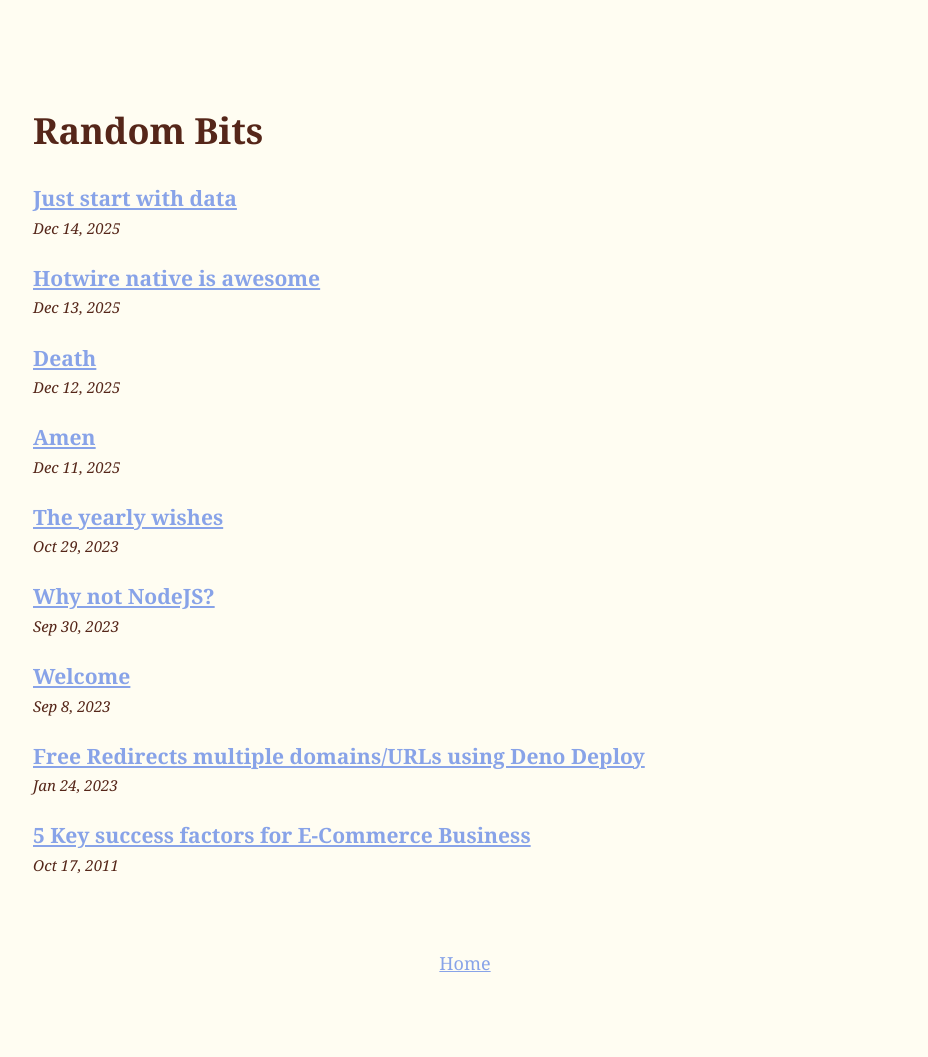
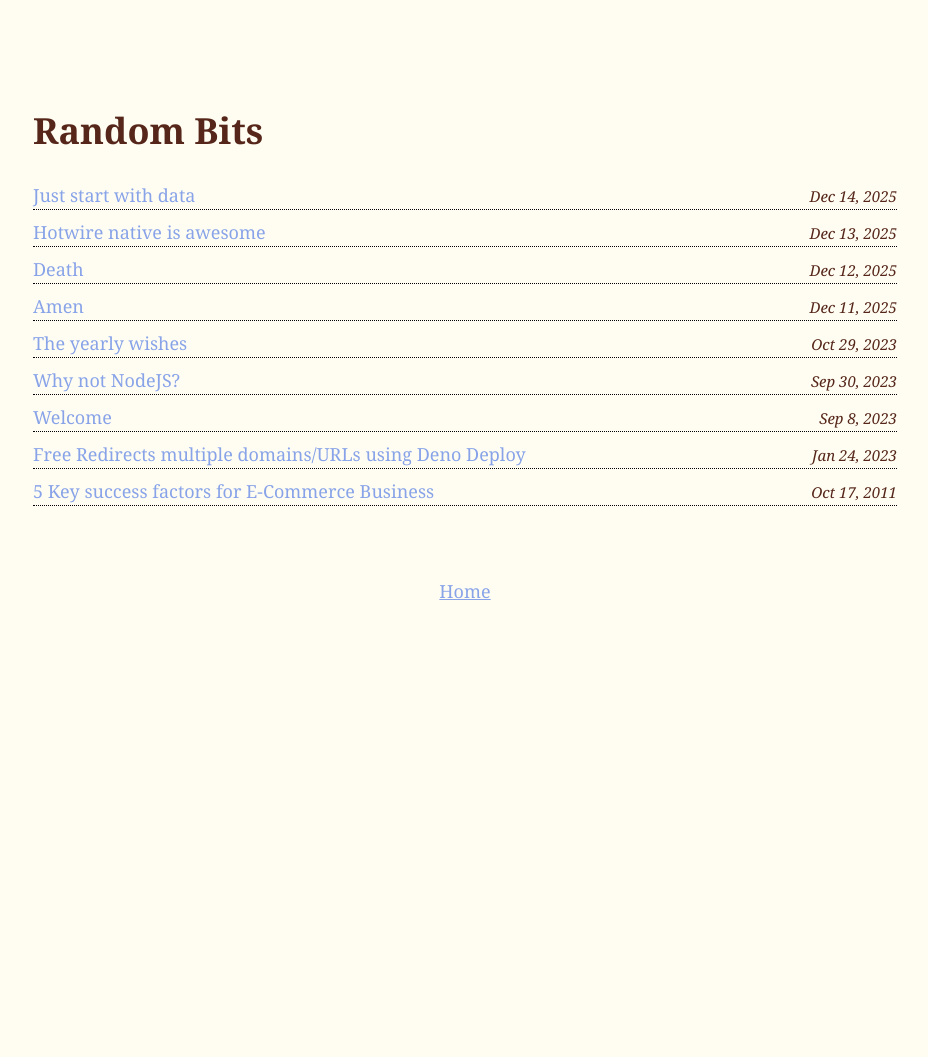
Before and after one commit to ankit7/ankit7.github.io, a Jekyll site: the page built from index.md, in a window 1280 px wide. Shown: the whole page, without its empty margins (175-1103 px from the left). Built offline with Jekyll 4.4.1, drawn with Linux system fonts in a browser that asks for light colours; our own code applies the rules of GitHub Pages for plain Markdown files; after the commit the page ends 900 px from its top, so only the background shows below that.

Commit message:
Updates home

```diff
--- a/_layouts/home.html
+++ b/_layouts/home.html
@@ -24,11 +24,12 @@ layout: default
   <ul class="post-list" style="padding-left: 0;">
     {%- assign date_format = site.minima.date_format | default: "%b %-d, %Y" -%}
     {%- for post in posts -%}
-    <li style="list-style: none;">
-      <h3 style="margin-bottom: 0;"> <a class="post-link" href="{{ post.url | relative_url }}">
-          {{ post.title | escape }}
-        </a>
-      </h3>
+    <li class="flex items-center"
+      style="list-style: none; border-bottom: 1px dotted #000; justify-content: space-between; ">
+      <a class="post-link" href="{{ post.url | relative_url }}" style="text-decoration: none;">
+        {{ post.title | escape }}
+      </a>
+
       <em><small class="post-meta">{{ post.date | date: date_format }}</small></em>
     </li>
     {%- endfor -%}
```
